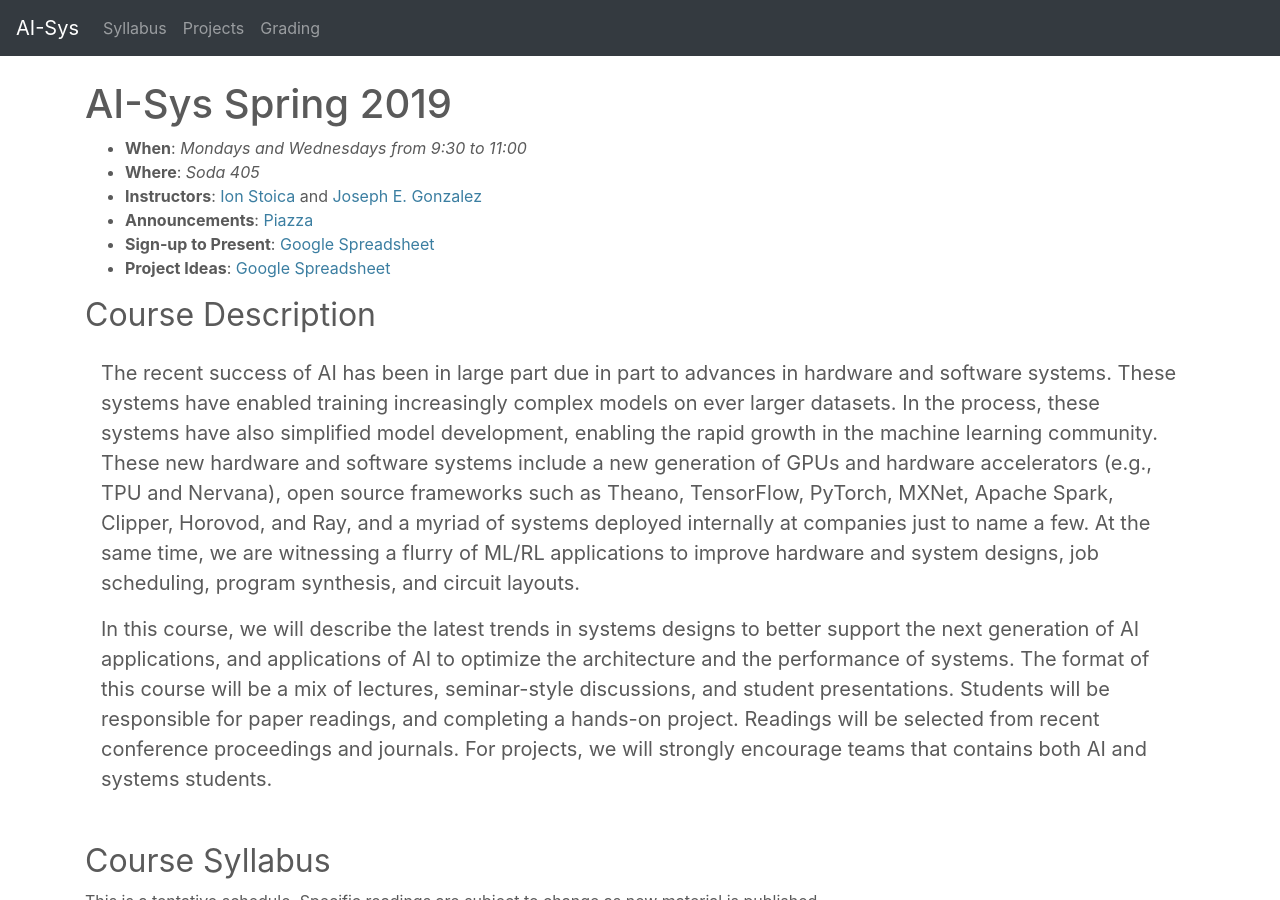
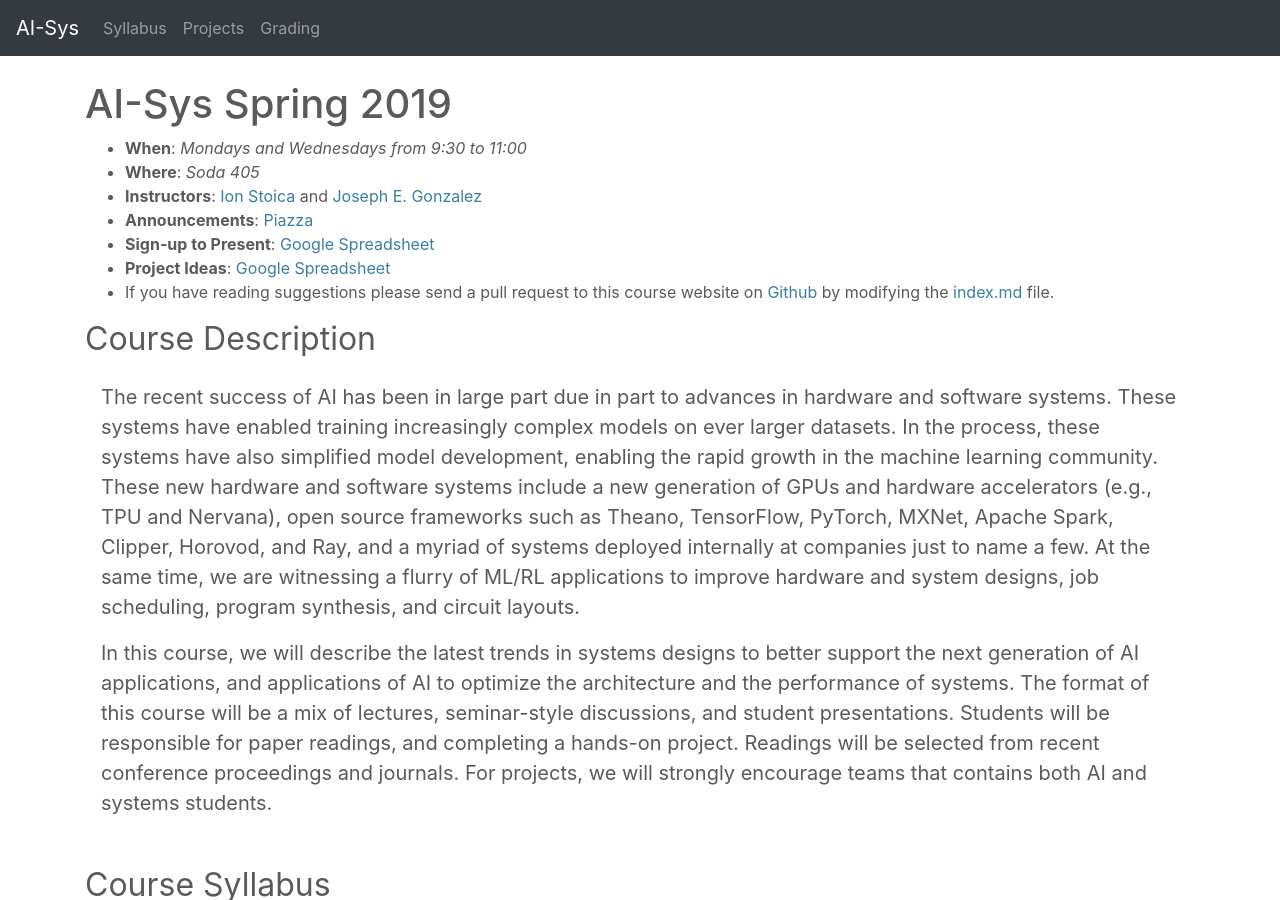
Before and after one commit to ucbrise/cs294-ai-sys-sp19, a Jekyll site: the page built from index.md, in a window 1280 px wide and 900 px high. Built offline with Jekyll 4.4.1, drawn with Linux system fonts in a browser that asks for light colours; nearby versions of some CDN libraries; our own code applies the rules of GitHub Pages for plain Markdown files.

Commit message:
Update index.md

```diff
--- a/index.md
+++ b/index.md
@@ -12,6 +12,7 @@ layout: default
 * **Sign-up to Present**: [Google Spreadsheet](https://docs.google.com/spreadsheets/d/1NLLVPh8QioXRtzYEKc3XjtJMLqbT8WMMQ27bQz8lSJI/edit?usp=sharing
 )
 * **Project Ideas**: [Google Spreadsheet](https://docs.google.com/spreadsheets/d/16Oz8ZJ0x1AdukWQxq7QYdzkzoVH70vbhtSOGlJ_EFKc/edit#gid=0)
+* If you have reading suggestions please send a pull request to this course website on [Github](https://github.com/ucbrise/cs294-ai-sys-sp19) by modifying the [index.md](https://github.com/ucbrise/cs294-ai-sys-sp19/blob/master/index.md) file.
 
 
 ## Course Description
```
